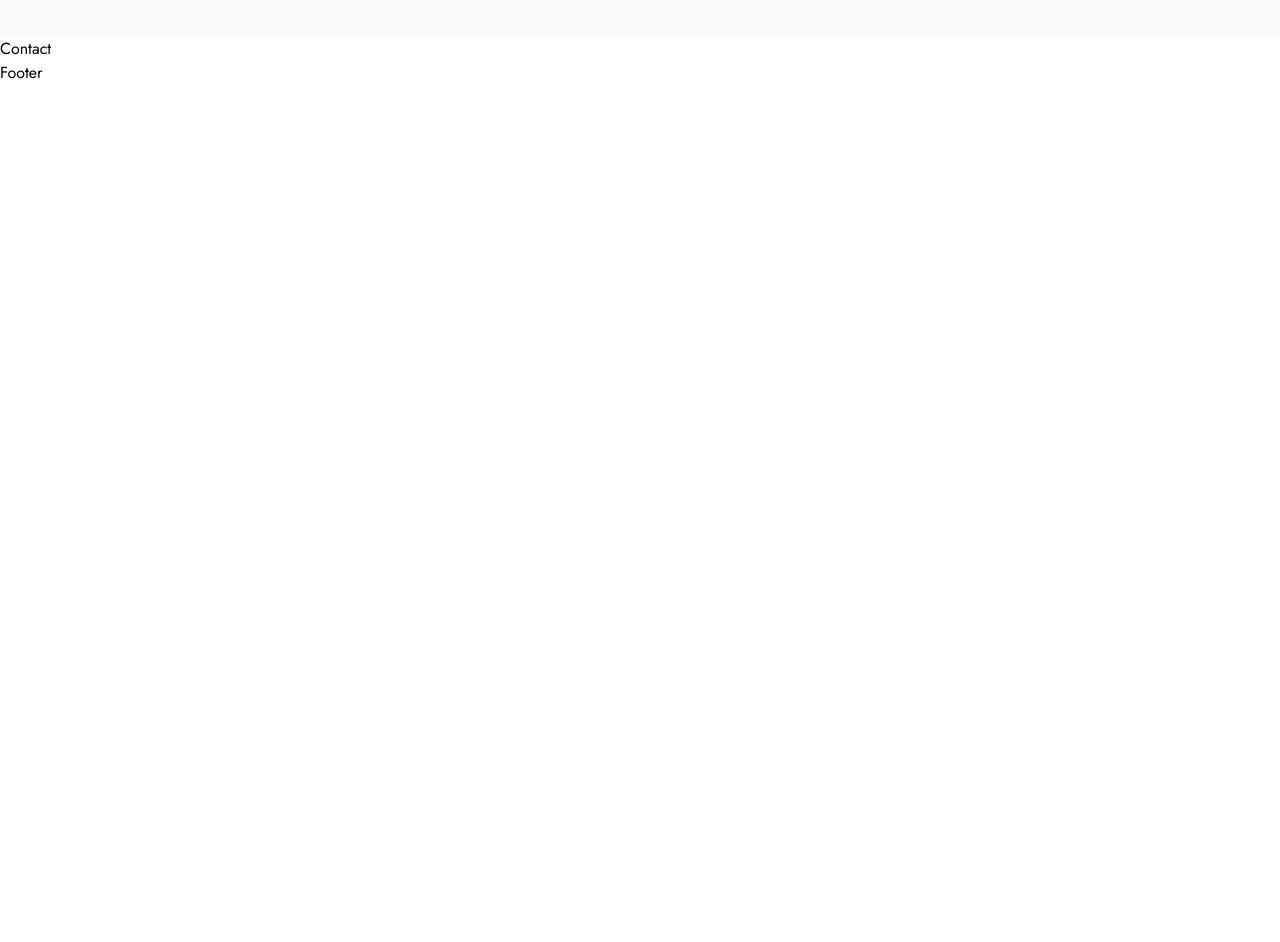
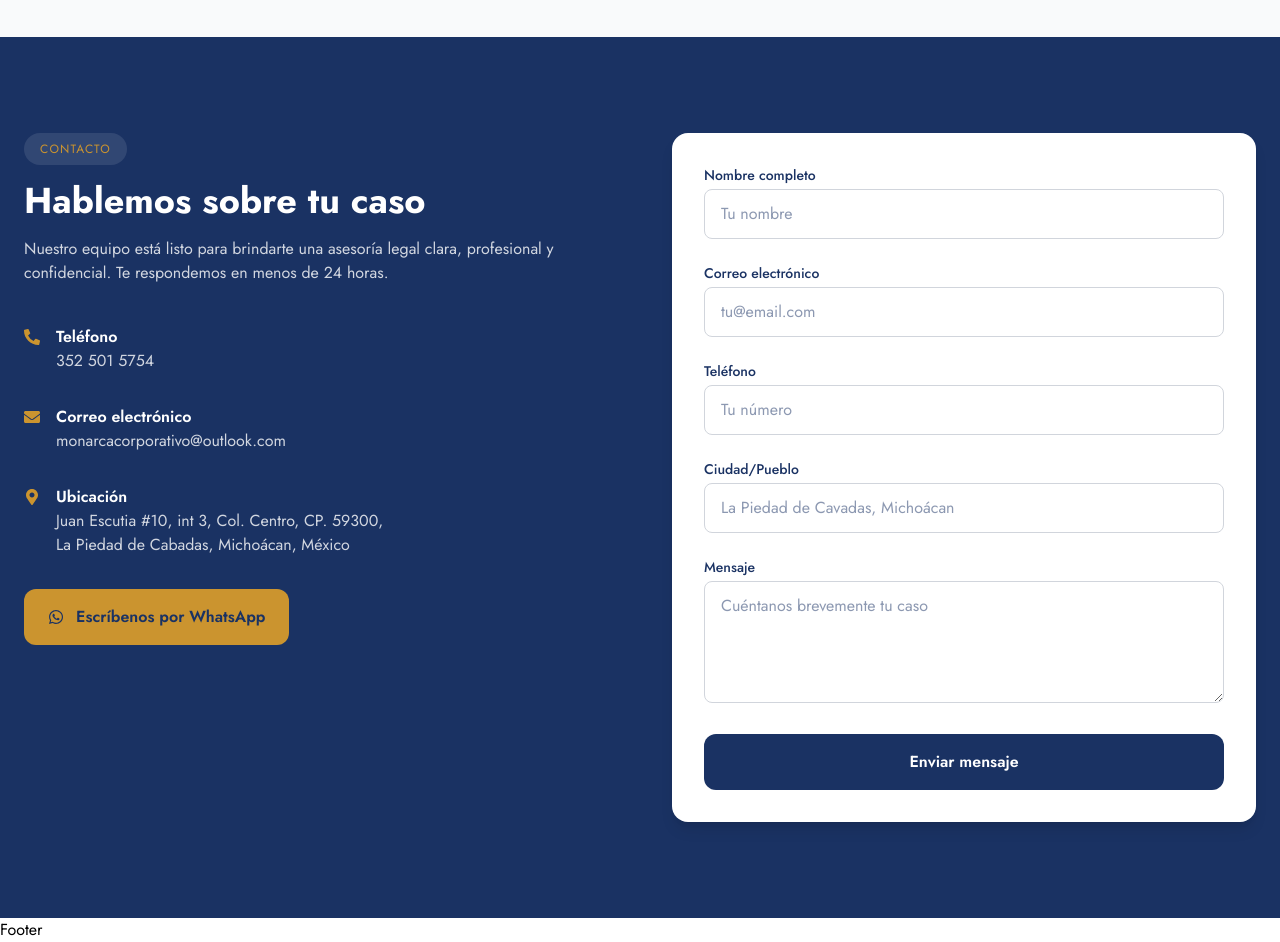
Before and after one commit to Koritek-MX/corporativo-monarca-landing-page, a React (Vite) app: page / in a window 1280 px wide. Shown: the part 6180-7122 px from the top of the page. Before the commit the page ends 6265 px from the top, so only its background shows below. Built offline with nearby package versions, Linux system fonts and the light colour scheme.

Commit message:
Add: Se agrego la parte de contacto -@fernandobo681

```diff
--- a/src/components/layout/Navbar.tsx
+++ b/src/components/layout/Navbar.tsx
@@ -132,7 +132,7 @@ const Navbar = () => {
               </a>
 
               <span className="opacity-90 text-center">
-                Juan Escutia #10, int 3, Col. Centro, CP. 59300, <br /> La Piedad de Cabadas, Michoácan, Mexico
+                Juan Escutia #10, int 3, Col. Centro, CP. 59300, <br /> La Piedad de Cabadas, Michoácan, México
               </span>
 
             </div>
--- a/src/components/sections/Contact.tsx
+++ b/src/components/sections/Contact.tsx
@@ -1,7 +1,159 @@
-import React from 'react'
+import {
+  FaPhoneAlt,
+  FaEnvelope,
+  FaMapMarkerAlt,
+  FaWhatsapp,
+} from "react-icons/fa";
 
-export default function Contact() {
+const Contact = () => {
   return (
-    <div>Contact</div>
-  )
-}
+    <section id="contacto" className="py-24 bg-primary text-white">
+      <div className="max-w-7xl mx-auto px-6">
+
+        {/* Grid */}
+        <div className="grid grid-cols-1 lg:grid-cols-2 gap-16 items-start">
+
+          {/* Left column */}
+          <div>
+            {/* Header */}
+            <span className="inline-flex items-center mb-4 px-4 py-2 rounded-full bg-white/10 text-secondary text-xs tracking-widest uppercase">
+              Contacto
+            </span>
+
+            <h2 className="text-3xl md:text-4xl font-bold mb-4">
+              Hablemos sobre tu caso
+            </h2>
+
+            <p className="text-white/80 mb-10">
+              Nuestro equipo está listo para brindarte una asesoría legal clara,
+              profesional y confidencial.
+              Te respondemos en menos de 24 horas.
+            </p>
+
+            {/* Info */}
+            <div className="space-y-8">
+              <div className="flex items-start gap-4">
+                <FaPhoneAlt className="text-secondary mt-1" />
+                <div>
+                  <p className="font-semibold">Teléfono</p>
+                  <a
+                    href="tel:+523525015754"
+                    className="text-white/80 hover:text-secondary transition"
+                  >
+                    352 501 5754
+                  </a>
+                </div>
+              </div>
+
+              <div className="flex items-start gap-4">
+                <FaEnvelope className="text-secondary mt-1" />
+                <div>
+                  <p className="font-semibold">Correo electrónico</p>
+                  <a
+                    href="mailto:monarcacorporativo@outlook.com"
+                    className="text-white/80 hover:text-secondary transition"
+                  >
+                    monarcacorporativo@outlook.com
+                  </a>
+                </div>
+              </div>
+
+              <div className="flex items-start gap-4">
+                <FaMapMarkerAlt className="text-secondary mt-1" />
+                <div>
+                  <p className="font-semibold">Ubicación</p>
+                  <p className="text-white/80">
+                    Juan Escutia #10, int 3, Col. Centro, CP. 59300, <br />
+                    La Piedad de Cabadas, Michoácan, México
+                  </p>
+                </div>
+              </div>
+
+              {/* WhatsApp */}
+              <a
+                href="https://wa.me/523525015754"
+                target="_blank"
+                rel="noopener noreferrer"
+                className="inline-flex items-center gap-3 bg-secondary text-primary font-semibold px-6 py-4 rounded-xl hover:bg-secondary/90 transition w-fit"
+              >
+                <FaWhatsapp />
+                Escríbenos por WhatsApp
+              </a>
+            </div>
+          </div>
+
+          {/* Form */}
+          <form
+            className="bg-white rounded-2xl p-8 shadow-lg text-primary space-y-6"
+            onSubmit={(e) => e.preventDefault()}
+          >
+            <div>
+              <label className="block text-sm font-medium mb-1">
+                Nombre completo
+              </label>
+              <input
+                type="text"
+                placeholder="Tu nombre"
+                className="w-full border border-gray-300 rounded-lg px-4 py-3 focus:outline-none focus:ring-2 focus:ring-secondary"
+              />
+            </div>
+
+            <div>
+              <label className="block text-sm font-medium mb-1">
+                Correo electrónico
+              </label>
+              <input
+                type="email"
+                placeholder="tu@email.com"
+                className="w-full border border-gray-300 rounded-lg px-4 py-3 focus:outline-none focus:ring-2 focus:ring-secondary"
+              />
+            </div>
+
+            <div>
+              <label className="block text-sm font-medium mb-1">
+                Teléfono
+              </label>
+              <input
+                type="tel"
+                placeholder="Tu número"
+                className="w-full border border-gray-300 rounded-lg px-4 py-3 focus:outline-none focus:ring-2 focus:ring-secondary"
+              />
+            </div>
+
+            <div>
+              <label className="block text-sm font-medium mb-1">
+                Ciudad/Pueblo
+              </label>
+              <input
+                type="text"
+                placeholder="La Piedad de Cavadas, Michoácan"
+                className="w-full border border-gray-300 rounded-lg px-4 py-3 focus:outline-none focus:ring-2 focus:ring-secondary"
+              />
+            </div>
+
+            <div>
+              <label className="block text-sm font-medium mb-1">
+                Mensaje
+              </label>
+              <textarea
+                rows={4}
+                placeholder="Cuéntanos brevemente tu caso"
+                className="w-full border border-gray-300 rounded-lg px-4 py-3 focus:outline-none focus:ring-2 focus:ring-secondary"
+              />
+            </div>
+
+            <button
+              type="submit"
+              className="w-full bg-primary text-white font-semibold py-4 rounded-xl hover:bg-primary/90 transition"
+            >
+              Enviar mensaje
+            </button>
+          </form>
+
+        </div>
+      </div>
+    </section>
+  );
+};
+
+export default Contact;
```
